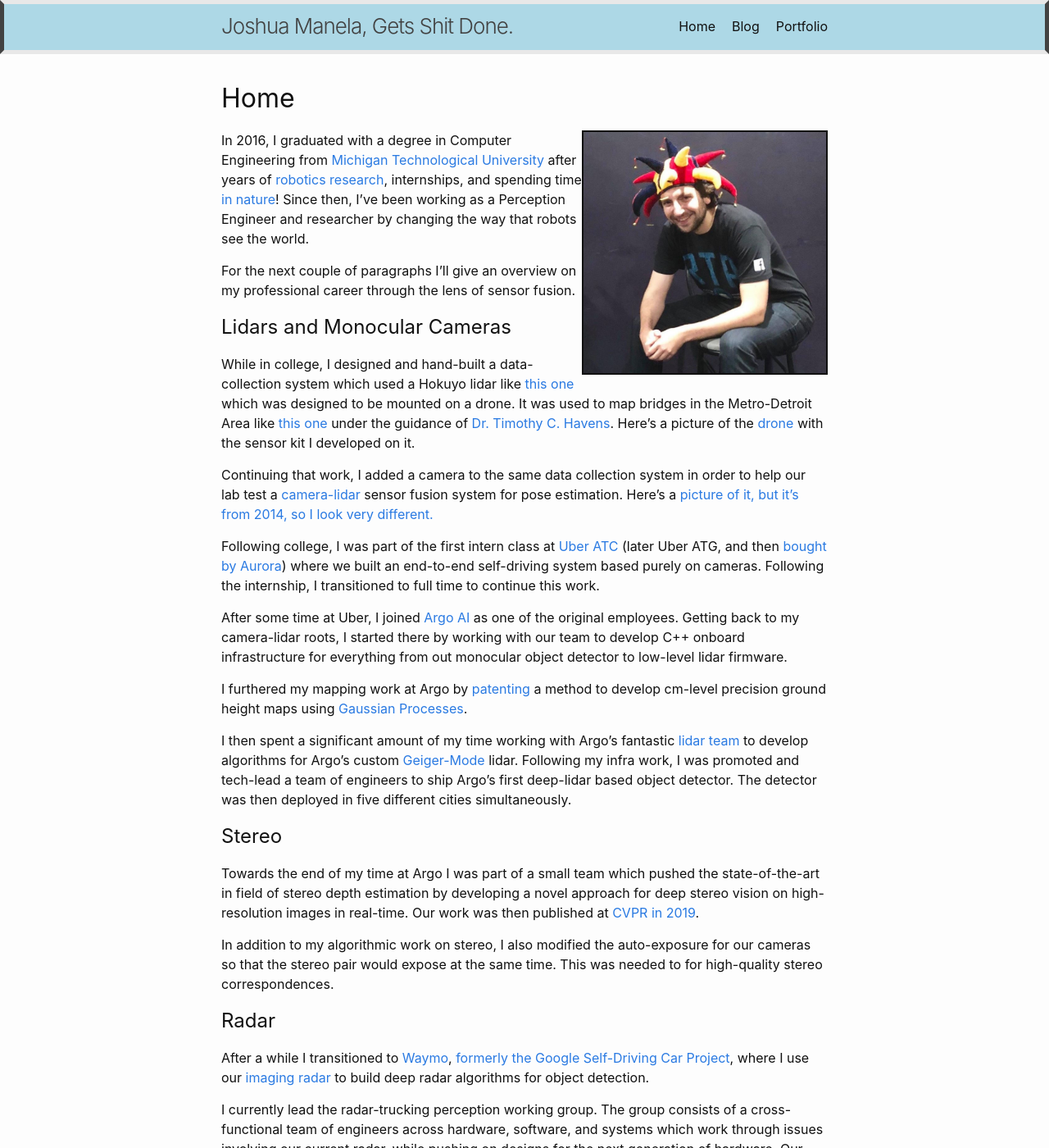
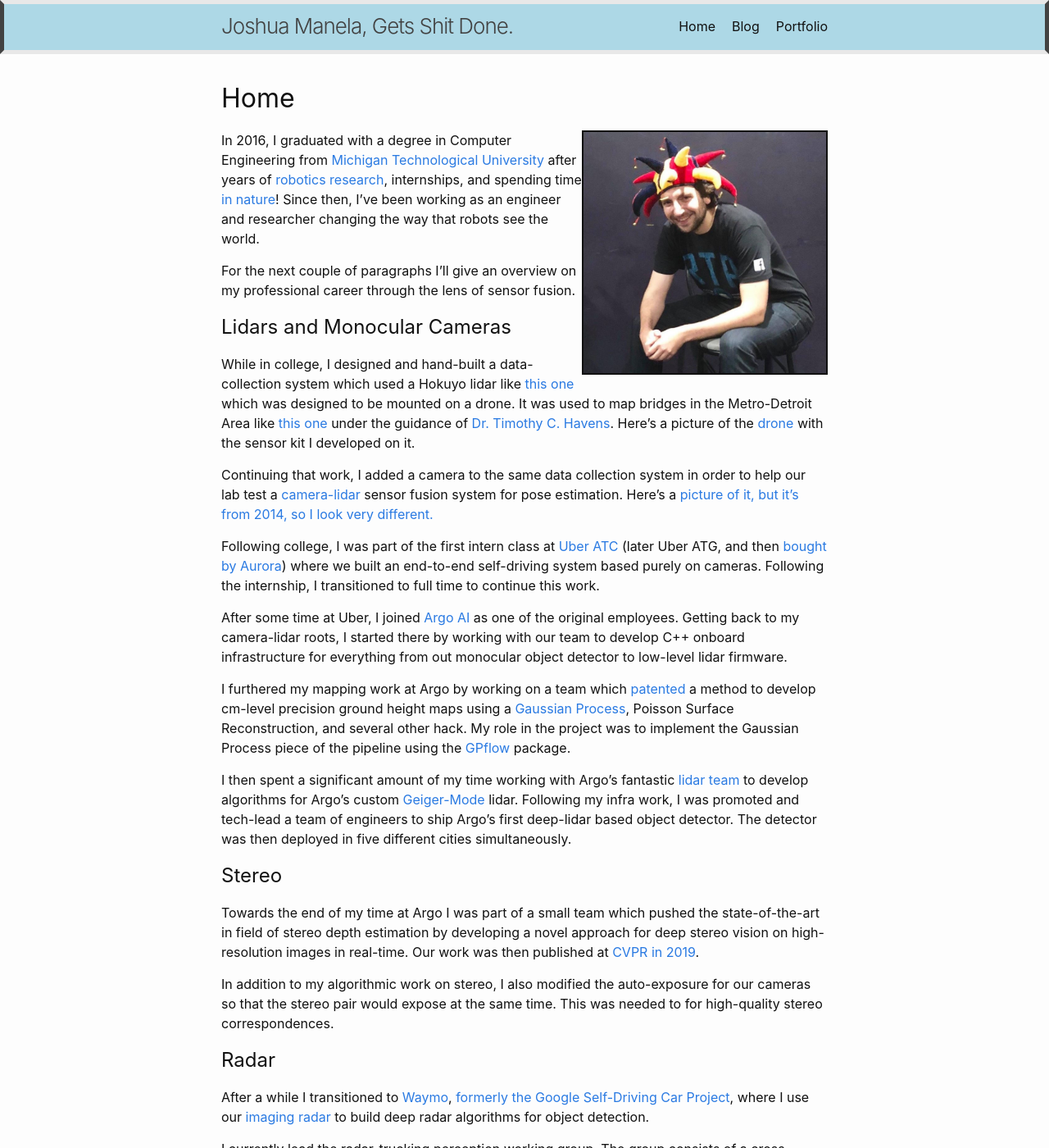
Before and after one commit to juicedatom/mygithubpage, a Jekyll site: the page built from index.md, in a window 1280 px wide and 1400 px high. Shown: the whole window at 82% size. Built offline with Jekyll 4.4.1, drawn with Linux system fonts in a browser that asks for light colours.

Commit message:
fix a few things.

```diff
--- a/index.md
+++ b/index.md
@@ -5,7 +5,7 @@ enable_shit: true
 ---
 <img style="float: right;" src="/assets/funnyhat.jpg" border="2" width="40%">
 
-In 2016, I graduated with a degree in Computer Engineering from [Michigan Technological University](https://www.mtu.edu/) after years of [robotics research](https://scholar.google.com/citations?user=E0nbCrYAAAAJ&hl=en), internships, and spending time [in nature](https://www.google.com/maps/place/Michigan+Technological+University/@47.0892921,-88.6100291,11.82z/data=!4m5!3m4!1s0x4d50c810d2807581:0x80d7ca9457d61ad5!8m2!3d47.1150259!4d-88.5452004)! Since then, I've been working as a Perception Engineer and researcher by changing the way that robots see the world.
+In 2016, I graduated with a degree in Computer Engineering from [Michigan Technological University](https://www.mtu.edu/) after years of [robotics research](https://scholar.google.com/citations?user=E0nbCrYAAAAJ&hl=en), internships, and spending time [in nature](https://www.google.com/maps/place/Michigan+Technological+University/@47.0892921,-88.6100291,11.82z/data=!4m5!3m4!1s0x4d50c810d2807581:0x80d7ca9457d61ad5!8m2!3d47.1150259!4d-88.5452004)! Since then, I've been working as an engineer and researcher  changing the way that robots see the world.
 
 
 For the next couple of paragraphs I'll give an overview on my professional career through the lens of sensor fusion.
@@ -24,7 +24,7 @@ Following college, I was part of the first intern class at [Uber ATC](https://ww
 After some time at Uber, I joined [Argo AI](https://www.argo.ai/) as one of the original employees. Getting back to my camera-lidar roots, I started there by working with our team to develop C++ onboard infrastructure for everything from out monocular object detector to low-level lidar firmware.
 
 
-I furthered my mapping work at Argo by [patenting](https://patents.google.com/patent/US11164369B2/en) a method to develop cm-level precision ground height maps using [Gaussian Processes](https://en.wikipedia.org/wiki/Gaussian_process#:~:text=In%20probability%20theory%20and%20statistics,of%20them%20is%20normally%20distributed.).
+I furthered my mapping work at Argo by working on a team which [patented](https://patents.google.com/patent/US11164369B2/en) a method to develop cm-level precision ground height maps using a [Gaussian Process](http://robotics.caltech.edu/wiki/images/8/8e/GPModelingTerrain.pdf), Poisson Surface Reconstruction, and several other hack. My role in the project was to implement the Gaussian Process piece of the pipeline using the [GPflow](https://github.com/GPflow/GPflow) package.
 
 
 I then spent a significant amount of my time working with Argo's fantastic [lidar team](https://www.forbes.com/sites/samabuelsamid/2017/10/27/argo-ai-and-ford-double-down-on-lidar-acquire-princeton-lightwave/?sh=6a1555b3410a) to develop algorithms for Argo's custom [Geiger-Mode](https://www.argo.ai/company-news/breakthrough-new-lidar-technology-gives-argo-ai-the-edge-in-autonomous-delivery-and-ride-hail-services/) lidar. Following my infra work, I was promoted and tech-lead a team of engineers to ship Argo's first deep-lidar based object detector. The detector was then deployed in five different cities simultaneously.
```
